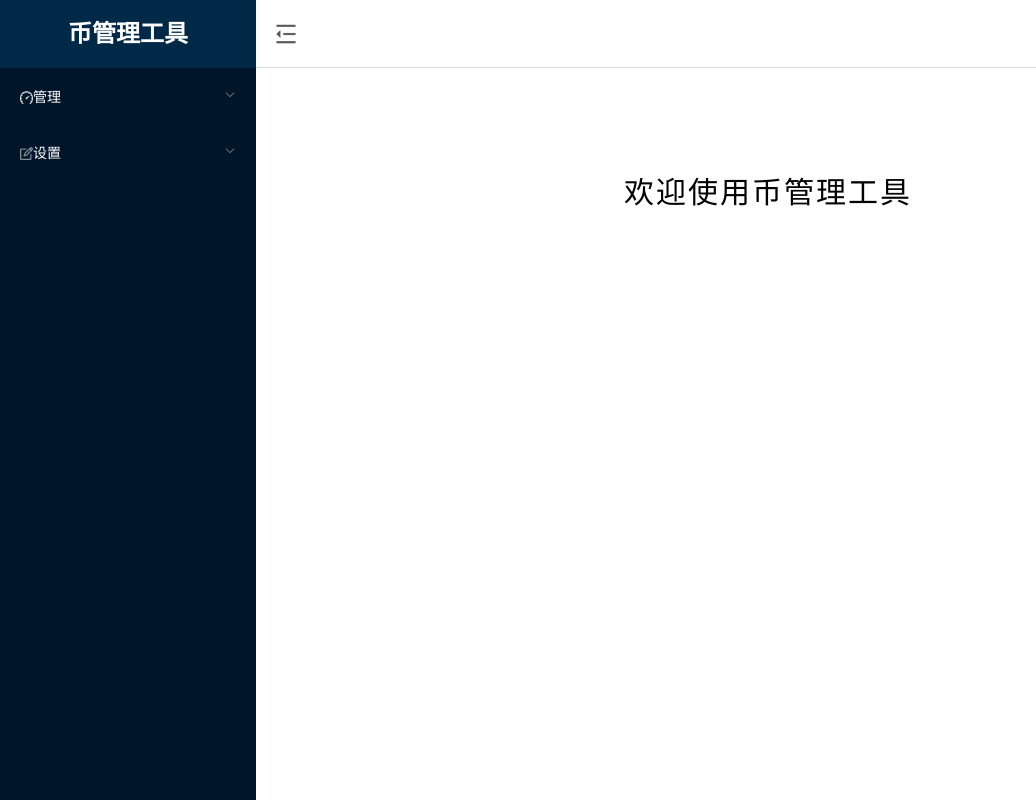
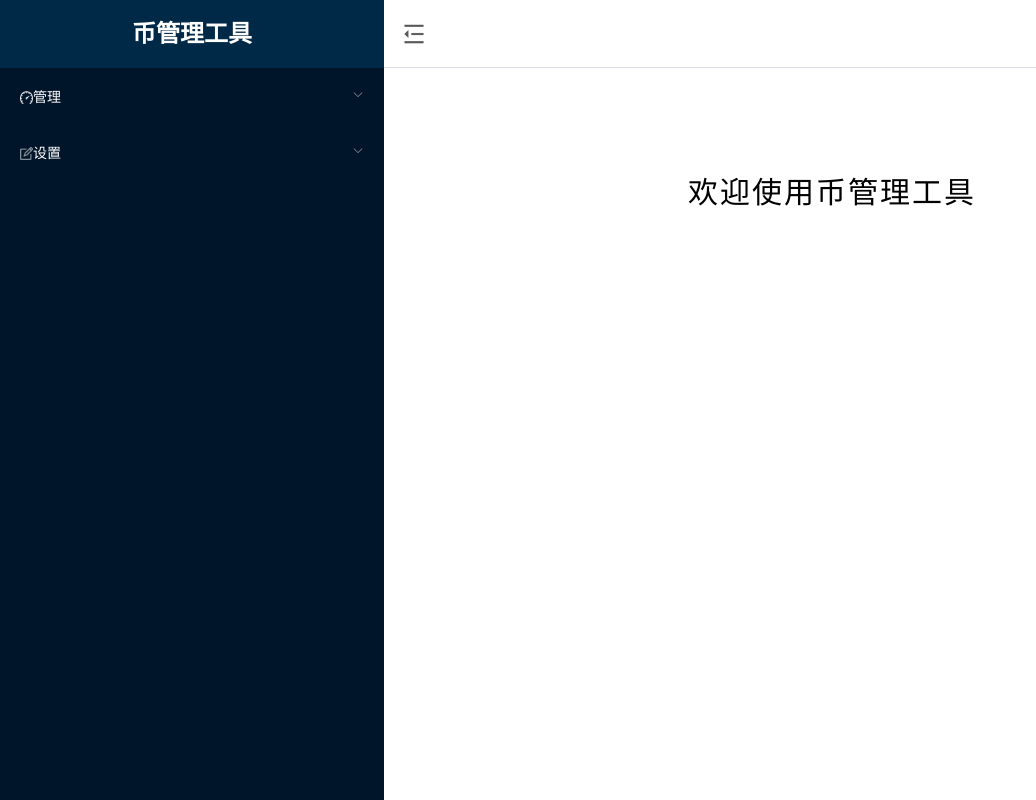
Before and after one commit to jpsiyu/coin-tool, a Nuxt app: page / in a window 1280 px wide. Shown: the whole page, without its empty margins (0-1036 px from the left). Built offline with nearby package versions, Linux system fonts and the light colour scheme; a web font is replaced by a local one.

Commit message:
moving property

```diff
--- a/layouts/default.vue
+++ b/layouts/default.vue
@@ -1,10 +1,10 @@
 <template>
   <div class="de">
     <div class="de-fit">
-      <div class="de-nav" v-show="showNav">
+      <div class="de-nav" :class="{'de-nav--left': !showNav}">
         <Navigator />
       </div>
-      <div class="de-main">
+      <div class="de-main" :class="{'de-main--full': !showNav}">
         <Status @expand="expand" />
         <nuxt />
       </div>
@@ -46,18 +46,33 @@ export default {
   height: 100%;
   width: 100%;
   min-width: 968px;
+  position: relative;
 }
 
 .de-nav {
   background-color: #001529;
-  width: 256px;
   height: 100%;
+  width: 30%;
   overflow-y: auto;
+  transition: transform 0.5s ease-in-out;
+}
+
+.de-nav--left {
+  transform: translateX(-100%);
 }
 
 .de-main {
-  flex: 1;
-  min-width: 768px;
+  position: absolute;
+  left: 30%;
+  width: 70%;
   overflow-y: auto;
+  transition-property: width, left;
+  transition-duration: 0.5s;
+  transition-timing-function: ease-in-out
+}
+
+.de-main--full {
+  left: 0;
+  width: 100%;
 }
 </style>
```
